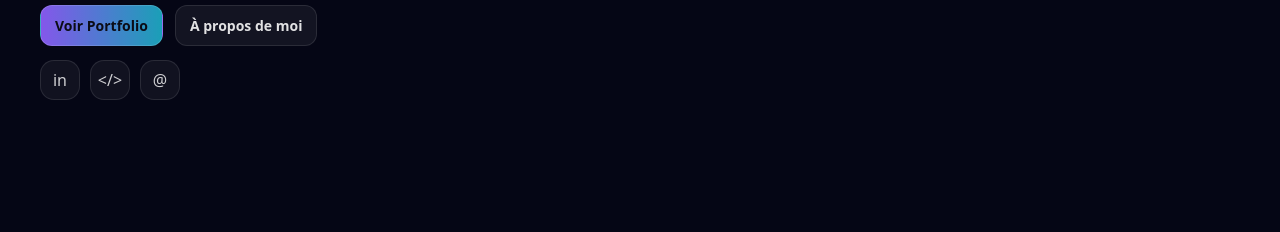
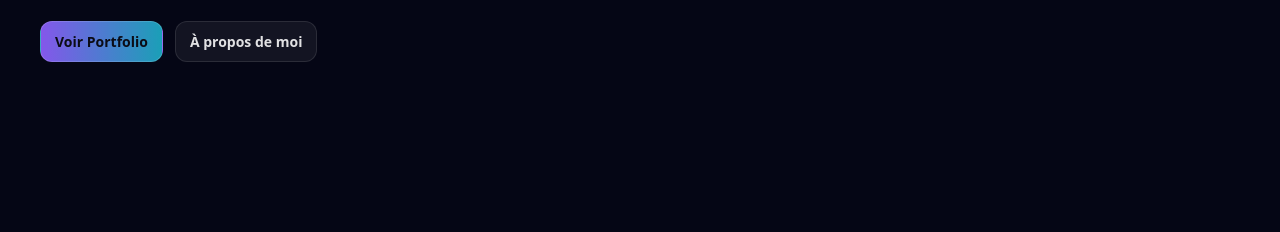
Before and after one commit to aorngom/Portfolio_S6, a plain HTML site: page index.html in a window 1280 px wide. Shown: the part 568-800 px from the top of the page. Drawn offline with nearby package versions, Linux system fonts and the light colour scheme.

Commit message:
petite correction

```diff
--- a/index.html
+++ b/index.html
@@ -59,11 +59,7 @@
           <a class="btn btn-ghost" href="#about">À propos de moi</a>
         </div>
 
-        <div class="socials" aria-label="Réseaux">
-          <a class="icon-btn" href="#" aria-label="LinkedIn"><span>in</span></a>
-          <a class="icon-btn" href="#" aria-label="GitHub"><span>&lt;/&gt;</span></a>
-          <a class="icon-btn" href="mailto:tonmail@example.com" aria-label="Email"><span>@</span></a>
-        </div>
+
       </div>
       <div class="hero-right reveal">
         <div class="hero-visual">
```
